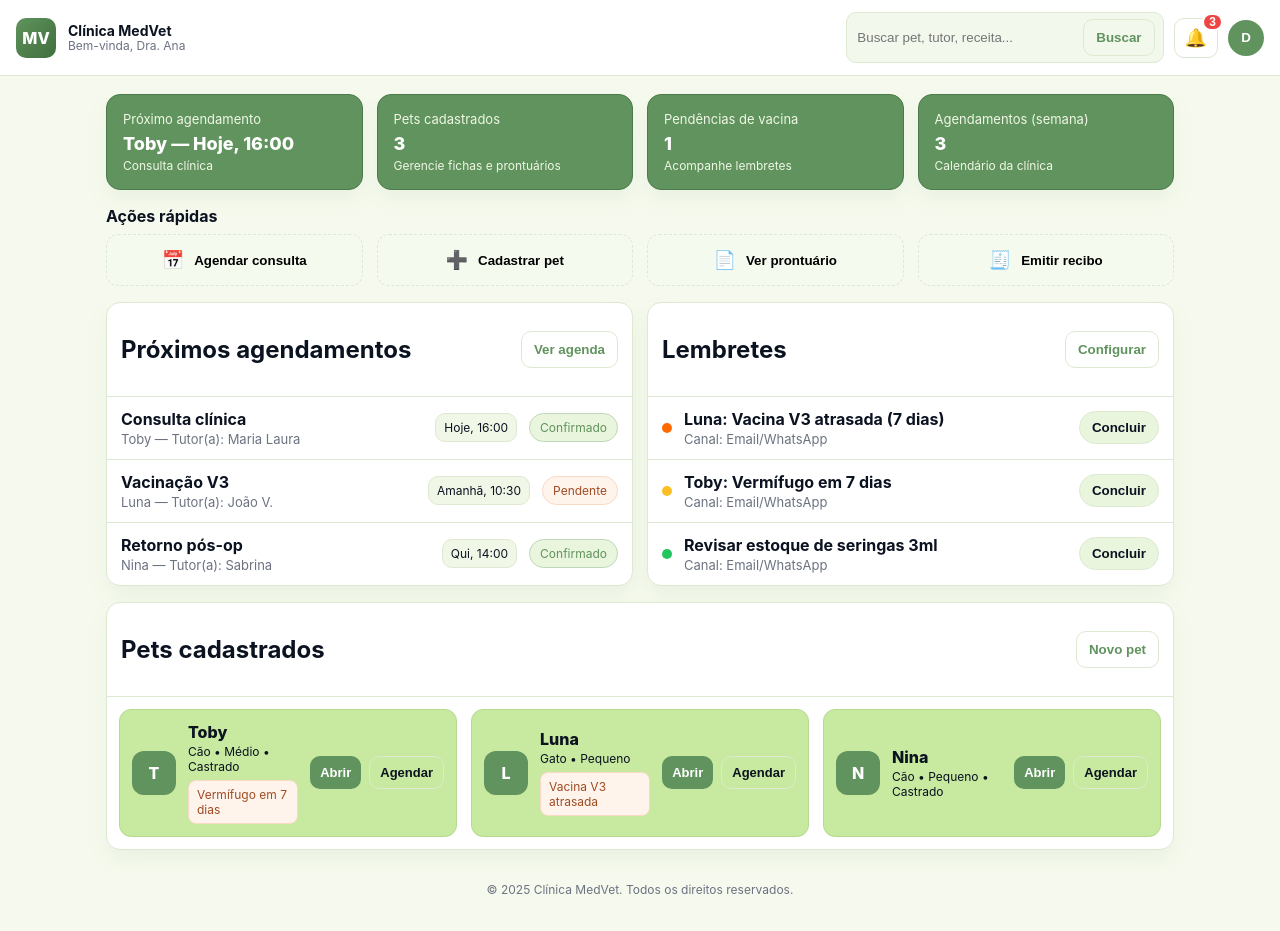
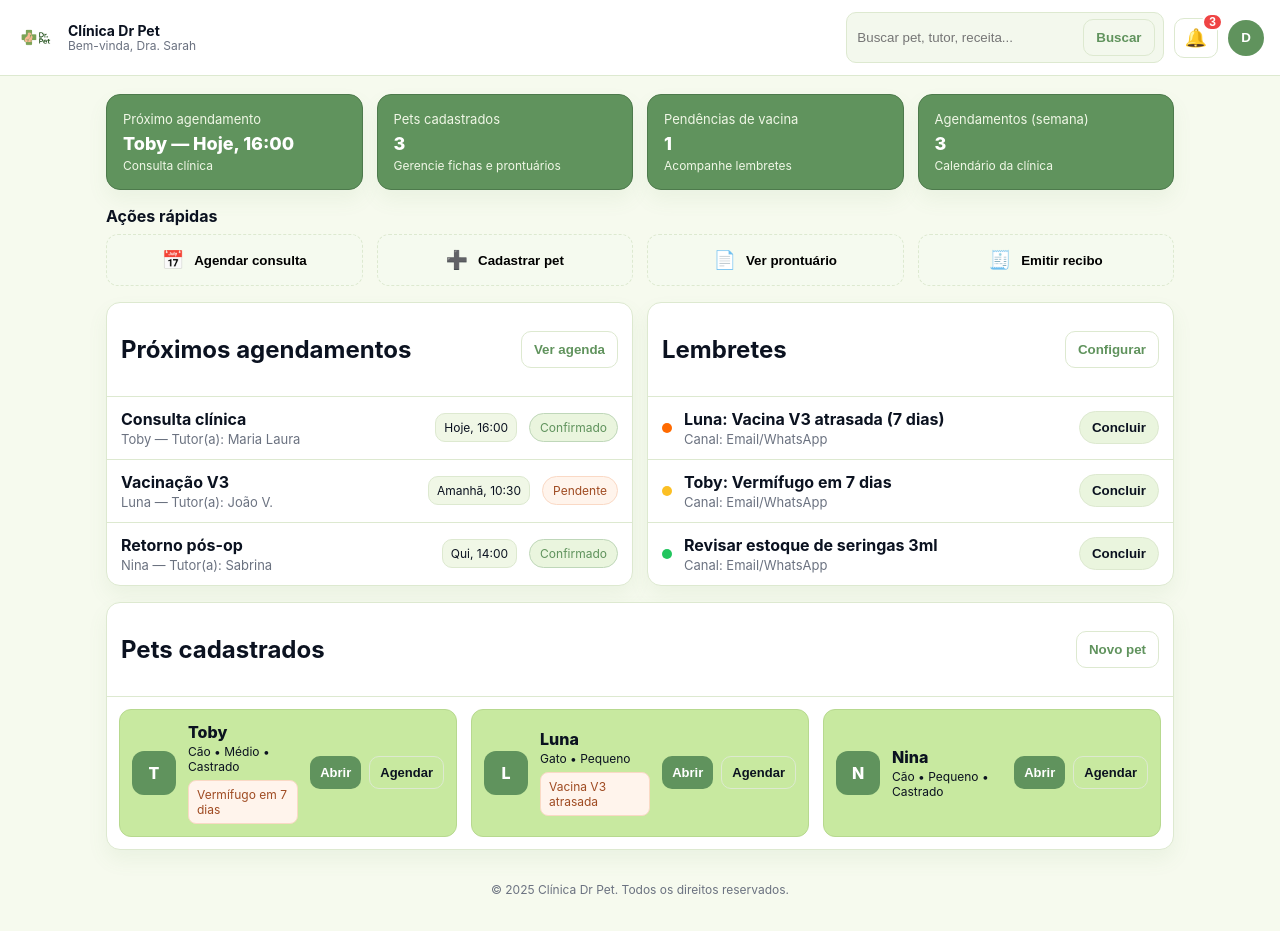
Before and after one commit to PGalmeida/MedVet, a React (Create React App) app in the folder frontend/: page / in a window 1280 px wide. Built offline with nearby package versions, Linux system fonts and the light colour scheme.

Commit message:
feat: atualização do Dashboard com logo da clínica, renomeação e ajustes de estilo

```diff
--- a/frontend/src/pages/Dashboard.css
+++ b/frontend/src/pages/Dashboard.css
@@ -24,11 +24,15 @@ body{margin:0;font-family:Inter,system-ui,Segoe UI,Arial;color:#0b1220;backgroun
 }
 
 .brand{display:flex;align-items:center;gap:12px}
-.logo-mark{
-  width:40px;height:40px;border-radius:10px;
-  background:linear-gradient(135deg,var(--primary),#3f6f3d);
-  color:#fff;display:flex;align-items:center;justify-content:center;font-weight:800;
+
+/* ✅ Logo no lugar do “MV” */
+.logo-medvet{
+  width:40px;height:40px;
+  object-fit:contain;
+  border-radius:10px;     /* deixe 0 se não quiser cantos */
+  display:inline-block;
 }
+
 .brand-meta{display:flex;flex-direction:column;line-height:1.1}
 .brand-meta strong{font-size:14px}
 .brand-meta span{font-size:12px;color:var(--muted)}
@@ -194,13 +198,14 @@ body{margin:0;font-family:Inter,system-ui,Segoe UI,Arial;color:#0b1220;backgroun
 .notif-main{flex:1}
 .notif-title{font-weight:800; display:flex; align-items:center; gap:8px}
 .notif-text{margin-top:4px}
-.notif-meta{font-size:12px; color:var(--muted); margin-top:4px}
+.notif-meta{font-size:12px; color:#0b1220; opacity:.7; margin-top:4px}
 .notif-buttons{display:flex; gap:8px; align-items:center}
 
 .pill.new{
   font-size:11px; padding:4px 8px; border-radius:999px;
   border:1px solid var(--border); background:#F0F7E6
 }
+
 /* === KPIs em VERDE ESCURO (padrão) === */
 .kpi-grid .card{
   background: var(--primary);   /* #60935D */
@@ -210,17 +215,13 @@ body{margin:0;font-family:Inter,system-ui,Segoe UI,Arial;color:#0b1220;backgroun
 .kpi-grid .kpi-title,
 .kpi-grid .kpi-sub{ color: #F0F7E6; }  /* subtítulos legíveis */
 .kpi-grid .kpi-value{ color: #ffffff; } /* valor em branco */
+
 /* 🎨 Pet-cards em verde claro */
 .pet-card {
   background: #C8E9A0;           /* verde claro da paleta */
   border: 1px solid #B7D98F;     /* borda um pouco mais escura */
 }
+.pet-title,
+.pet-sub { color: #0b1220; }
 
-.pet-title,
-.pet-sub {
-  color: #0b1220; /* mantém o texto legível */
-}
-
-.pet-avatar {
-  background: var(--primary);    /* continua verde escuro no avatar */
-}
+.pet-avatar { background: var(--primary); }
--- a/frontend/src/pages/Dashboard.jsx
+++ b/frontend/src/pages/Dashboard.jsx
@@ -1,9 +1,9 @@
-import React, { useEffect, useMemo, useRef, useState } from "react";
-import "./Dashboard.css";
+import React, { useState, useMemo, useEffect, useRef } from "react";
+import "./Dashboard.css"; // estilos
 
 export default function Dashboard() {
   // --- Mock de dados (troque por sua API depois) ---
-  const [user] = useState({ nome: "Dra. Ana", clinica: "Clínica MedVet" });
+  const [user] = useState({ nome: "Dra. Sarah", clinica: "Clínica Dr Pet" });
 
   const [pets] = useState([
     { id: 1, nome: "Toby", especie: "Cão", porte: "Médio", castrado: true, alerta: "Vermífugo em 7 dias" },
@@ -92,7 +92,14 @@ export default function Dashboard() {
       {/* Topbar */}
       <header className="dash-topbar" role="navigation" aria-label="Barra superior">
         <div className="brand">
-          <div className="logo-mark" aria-hidden>MV</div>
+          {/* ↓ Substituí o avatar “MV” pela logo em /public */}
+          <img
+            src="/logo-medvet.png"
+            alt="Clínica MedVet"
+            className="logo-medvet"
+            width={40}
+            height={40}
+          />
           <div className="brand-meta">
             <strong>{user.clinica}</strong>
             <span>Bem-vinda, {user.nome}</span>
```
